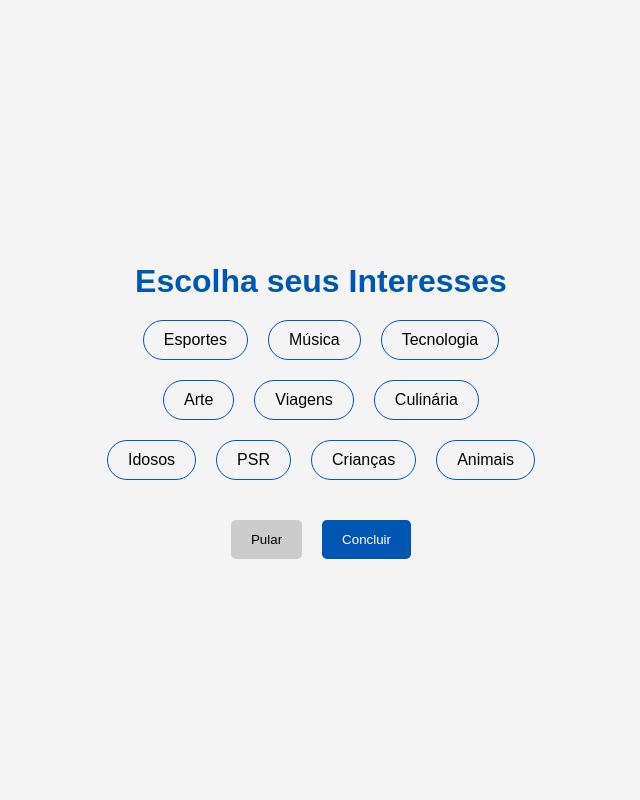
After one commit to RonaldoTSM/donare, a Django app: template projeto_donare/app_criar_perfil_doador/templates/criar_perfil_doador/pagina2.html in a window 1280 px wide. The commit adds this page. Shown: the whole page, without its empty margins (319-959 px from the left). Run offline with Django 4.2, Linux system fonts and the light colour scheme; the template is opened without the code that fills it, so the values that code supplies are empty; parts of the project's set-up code (start-up, migrations or seed data) failed here and were passed over.

Commit message:
Implentação de tela de interesses

```diff
--- /dev/null
+++ b/projeto_donare/app_criar_perfil_doador/templates/criar_perfil_doador/pagina2.html
@@ -0,0 +1,130 @@
+<!DOCTYPE html>
+<html lang="pt-BR">
+<head>
+    <meta charset="UTF-8">
+    <meta name="viewport" content="width=device-width, initial-scale=1.0">
+    <title>Seleção de Interesses</title>
+    <style>
+        body {
+            font-family: Arial, sans-serif;
+            display: flex;
+            flex-direction: column;
+            align-items: center;
+            justify-content: center;
+            background-color: #f4f4f4;
+            margin: 0;
+            padding: 0;
+            height: 100vh;
+        }
+
+        h1 {
+            text-align: center;
+            color: #0056b3;
+            margin-bottom: 20px;
+        }
+
+        .interests-section {
+            display: flex;
+            flex-direction: column;
+            gap: 20px;
+            align-items: center;
+        }
+
+        .interest-row {
+            display: flex;
+            gap: 20px;
+        }
+
+        .interest {
+            padding: 10px 20px;
+            border: 1px solid #0056b3;
+            border-radius: 20px;
+            cursor: pointer;
+            transition: background-color 0.3s;
+        }
+
+        .interest.selected {
+            background-color: #0056b3;
+            color: white;
+        }
+
+        .buttons {
+            margin-top: 40px;
+            display: flex;
+            gap: 20px;
+        }
+
+        .btn {
+            padding: 12px 20px;
+            border: none;
+            border-radius: 5px;
+            cursor: pointer;
+            transition: background-color 0.3s;
+        }
+
+        .btn-confirm {
+            background-color: #0056b3;
+            color: white;
+        }
+
+        .btn-confirm:hover {
+            background-color: #003f8a;
+        }
+
+        .btn-skip {
+            background-color: #ccc;
+            color: black;
+        }
+
+        .btn-skip:hover {
+            background-color: #aaa;
+        }
+    </style>
+</head>
+<body>
+    <h1>Escolha seus Interesses</h1>
+    <div class="interests-section">
+        <div class="interest-row">
+            <div class="interest" onclick="toggleInterest(this)">Esportes</div>
+            <div class="interest" onclick="toggleInterest(this)">Música</div>
+            <div class="interest" onclick="toggleInterest(this)">Tecnologia</div>
+        </div>
+        <div class="interest-row">
+            <div class="interest" onclick="toggleInterest(this)">Arte</div>
+            <div class="interest" onclick="toggleInterest(this)">Viagens</div>
+            <div class="interest" onclick="toggleInterest(this)">Culinária</div>
+        </div>
+        <div class="interest-row">
+            <div class="interest" onclick="toggleInterest(this)">Idosos</div>
+            <div class="interest" onclick="toggleInterest(this)">PSR</div>
+            <div class="interest" onclick="toggleInterest(this)">Crianças</div>
+            <div class="interest" onclick="toggleInterest(this)">Animais</div>
+        </div>
+    </div>
+    <div class="buttons">
+        <button class="btn btn-skip" onclick="skip()">Pular</button>
+        <button class="btn btn-confirm" onclick="confirmInterests()">Concluir</button>
+    </div>
+
+    <script>
+        function toggleInterest(element) {
+            element.classList.toggle('selected');
+        }
+
+        function skip() {
+            // Implemente a ação de pular, se necessário
+            alert("Pular");
+        }
+
+        function confirmInterests() {
+            const selectedInterests = document.querySelectorAll('.interest.selected');
+            if (selectedInterests.length === 0) {
+                alert("Selecione pelo menos um interesse antes de concluir.");
+                return;
+            }
+            // Implemente a ação de confirmação, se necessário
+            alert("Interesses confirmados!");
+        }
+    </script>
+</body>
+</html>
```
Also changed, not shown: projeto_donare/app_criar_perfil_doador/templates/criar_perfil_doador/pagina1.html (+18 -7 lines).
